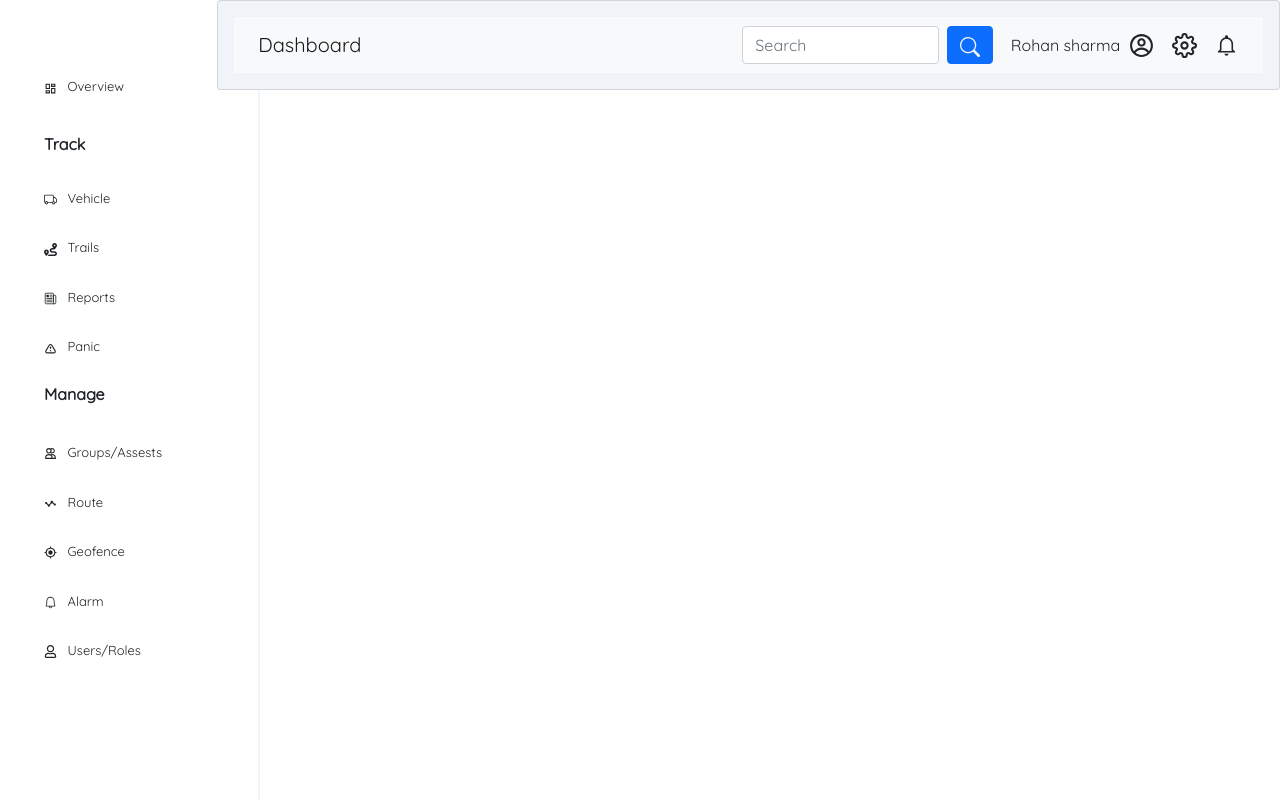
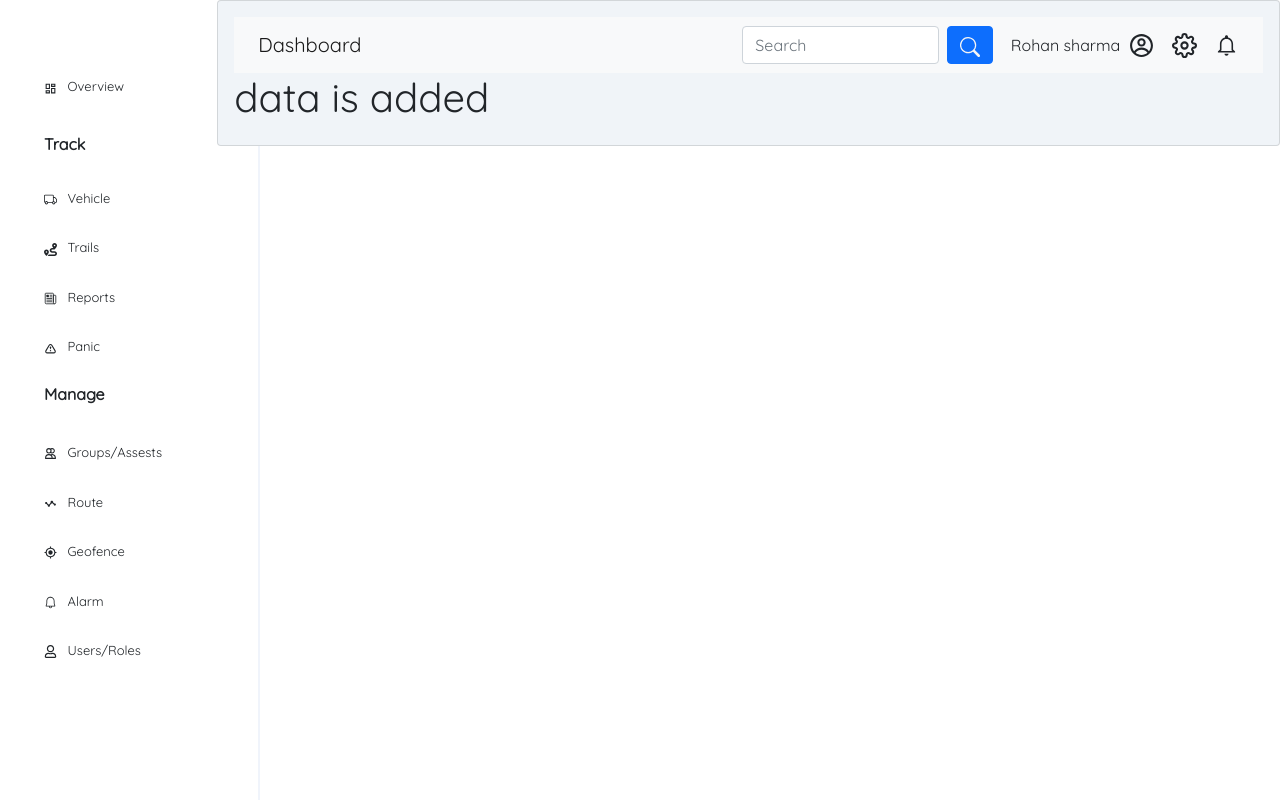
Before and after one commit to Vineeela/VTS-APPMAIN, a React (Create React App) app: page /panic in a window 1280 px wide. Built offline with nearby package versions, Linux system fonts and the light colour scheme.

Commit message:
giving heading in panic

```diff
--- a/src/pages/Panic.js
+++ b/src/pages/Panic.js
@@ -4,7 +4,7 @@ import NavbarVts from '../components/navbar/NavbarVts';
  const Panic = () => {
   return (
     <div>
-
+      <h1>data is added</h1>
       </div>
   )
 };
```
Also changed, not shown: 1 other file (tests, documents, lock files or other folders).
